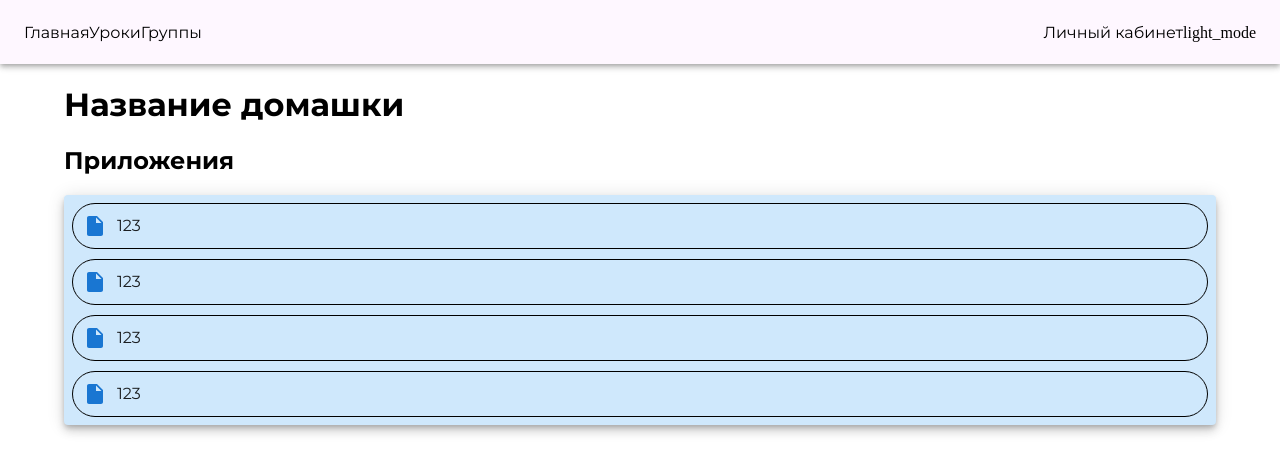
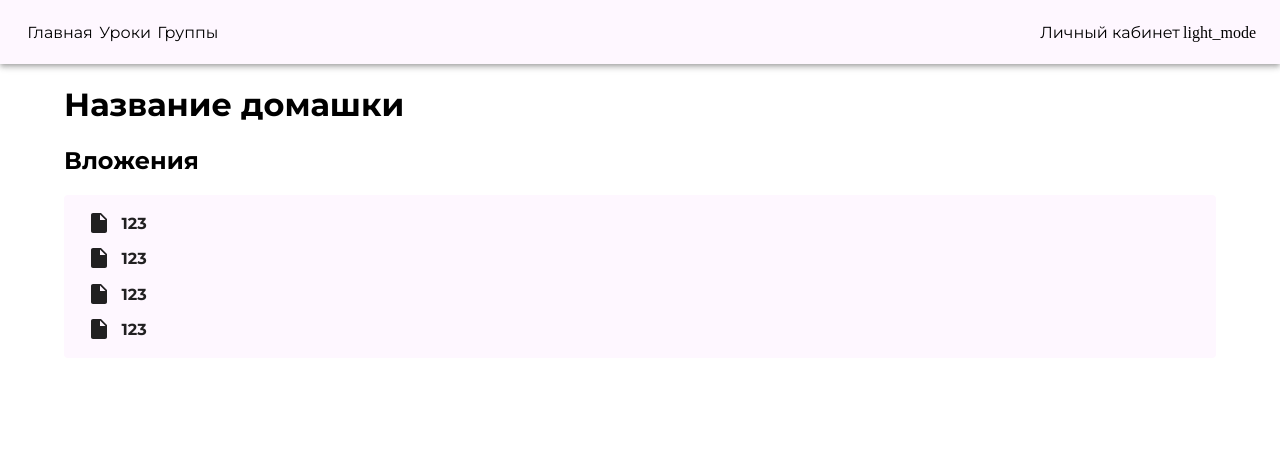
Before and after one commit to MrDrag0nXYT/PSTUEdu-FrontEnd, a React (Create React App) app in the folder pstuedu/: page /lessons in a window 1280 px wide. Shown: the top 474 px of the page. Built offline with nearby package versions, Linux system fonts and the light colour scheme; the HTML template or start-up script is replaced by a standard one.

Commit message:
lessons page remake

```diff
--- a/pstuedu/src/components/Card.js
+++ b/pstuedu/src/components/Card.js
@@ -1,16 +1,22 @@
-import React from 'react'
-import InsertDriveFileIcon from '@mui/icons-material/InsertDriveFile';
+import React from "react";
+import InsertDriveFileIcon from "@mui/icons-material/InsertDriveFile";
 
-import "../css/card.css"
+import "../css/card.css";
 
-
-export default function Card({title, href}) {
-    return (
-        <a href={href} className="card link">
-                <div className="card_div">
-                    <InsertDriveFileIcon color="primary" className="image" width={24} height={24}/>
-                    <div className="title">{title}</div>
-                </div>
-        </a>
-    )
+export default function Card({ title, href }) {
+  return (
+    <div className="card" style={{ justifyContent: "start" }}>
+      <md-outlined-button href={href} style={{width: "100%"}}>
+        <div className="card_div">
+          <InsertDriveFileIcon
+            color="inherit"
+            className="image"
+            // width={24}
+            // height={24}
+          />
+          <h4 className="title">{title}</h4>
+        </div>
+      </md-outlined-button>
+    </div>
+  );
 }
--- a/pstuedu/src/components/LessonPage.js
+++ b/pstuedu/src/components/LessonPage.js
@@ -3,6 +3,7 @@ import {Paper} from "@mui/material";
 import Container from "@mui/material/Container";
 import Card from "./Card";
 import "../css/lessonpage.css";
+import "@material/web/all";
 
 export default function LessonPage() {
     return (
@@ -11,10 +12,10 @@ export default function LessonPage() {
                 <h1>Название домашки</h1>
 
                 <div>
-                    <h2>Приложения</h2>
+                    <h2>Вложения</h2>
 
-                    <Paper className="cards" elevation={6}
-                           sx={{bgcolor: '#cfe8fc', height: '100%', padding: 1}}>
+                    <Paper className="cards" elevation={0}
+                           sx={{bgcolor: 'var(--md-sys-color-background)', height: '100%', padding: "1rem", display: "flex", flexDirection: "column"}}>
                         <Card title="123" href="/home"></Card>
                         <Card title="123" href="/home"></Card>
                         <Card title="123" href="/home"></Card>
--- a/pstuedu/src/components/NavigationBar.css
+++ b/pstuedu/src/components/NavigationBar.css
@@ -1,6 +1,3 @@
-
-
-
 @font-face {
   font-family: "Material Symbols Outlined";
   font-style: normal;
@@ -33,35 +30,56 @@ md-icon {
   font-family: "Material Symbols Outlined";
 }
 
-.nav{
+.nav {
   background-color: var(--md-sys-color-error);
   color: var(--md-sys-color-error);
 }
 
-.toolbar{
+.toolbar {
   display: flex;
   justify-content: space-between;
 }
 
-.left{
-
+.left {
+  display: flex;
 }
 
-@media screen and (max-width: 640px){
-    .toolbar{
-      display: none;
-      padding: 10px;
-    }
+.right {
+  display: flex;
+  align-items: center;
+}
 
-  .left{
-    display: flex;
+div md-filled-tonal-button {
+  margin: 0 0.5em 0 0.5em;
+}
+
+div md-text-button {
+  margin: 0 0.5em 0 0.5em;
+}
+
+@media screen and (min-width: 400px) {
+  div md-filled-tonal-button {
+    margin: 0.2em;
+  }
+
+  div md-text-button {
+    margin: 0.2em;
+  }
+}
+
+@media screen and (max-width: 640px) {
+  .toolbar {
+    display: none;
+    padding: 10px;
+  }
+
+  .left {
     flex-direction: column;
   }
-
 }
 
-@media screen and (max-width: 350px){
-  .right{
+@media screen and (max-width: 350px) {
+  .right {
     display: flex;
     flex-direction: column;
     align-items: center;
--- a/pstuedu/src/components/NavigationBar.js
+++ b/pstuedu/src/components/NavigationBar.js
@@ -5,21 +5,54 @@ import Container from "@mui/material/Container";
 import "@material/web/all";
 import "./NavigationBar.css";
 import "../index.css";
-
+import { useLocation } from "react-router-dom";
 
 function NavigationBar() {
+  const { pathname } = useLocation();
+
   return (
-            <AppBar position="static" className="nav" color="inherit" style={{ backgroundColor: "var(--md-sys-color-background)"}}>
+    <AppBar
+      position="sticky"
+      className="nav"
+      color="inherit"
+      style={{ backgroundColor: "var(--md-sys-color-background)" }}
+    >
       <Container maxWidth="xl">
         <Toolbar disableGutters className="toolbar">
           <div className="left">
-                            <md-filled-tonal-button href="/home">Главная</md-filled-tonal-button>
+            {pathname === "/home" ? (
+              <md-filled-tonal-button href="/home">
+                Главная
+              </md-filled-tonal-button>
+            ) : (
+              <md-text-button href="/home">Главная</md-text-button>
+            )}
+
+            {pathname === "/lessons" ? (
+              <md-filled-tonal-button href="/lessons">
+                Уроки
+              </md-filled-tonal-button>
+            ) : (
               <md-text-button href="/lessons">Уроки</md-text-button>
+            )}
+
+            {pathname === "/group" ? (
+              <md-filled-tonal-button href="/group">
+                Группы
+              </md-filled-tonal-button>
+            ) : (
               <md-text-button href="/group">Группы</md-text-button>
+            )}
           </div>
 
           <div className="right">
-                            <md-text-button href="#account">Личный кабинет</md-text-button>
+            {pathname === "/account" ? (
+              <md-filled-tonal-button href="/account">
+                Личный кабинет
+              </md-filled-tonal-button>
+            ) : (
+              <md-text-button href="/account">Личный кабинет</md-text-button>
+            )}
             <md-outlined-icon-button>
               <md-icon>light_mode</md-icon>
             </md-outlined-icon-button>
--- a/pstuedu/src/css/card.css
+++ b/pstuedu/src/css/card.css
@@ -1,44 +1,22 @@
-.card{
-    width: 100%;
-
-    border: 1px solid black;
-    border-radius: 1000px;
-
-    display: flex;
-    align-items: center;
-
-    padding-top: 10px;
-    padding-bottom: 10px;
-
+.card {
+  width: 100%;
+  display: flex;
 }
 
-.card:hover{
-    background-color: var(--md-sys-color-surface);
+.card_div {
+  width: 100%;
+  display: flex;
+  align-items: start;
 }
 
-.card_div{
-    width: 100%;
-
-
-    display: flex;
-    align-items: center;
-
-
+.card:not(:last-child) {
+  margin-bottom: 10px;
 }
 
-.card:not(:last-child){
-    margin-bottom: 10px;
+.title {
+  margin: 0.2em;
 }
 
-.link{
-    text-decoration: none;
-    color: inherit;
-
-    width: inherit;
-
+.image {
+  margin: 0 0.3em 0 0.3em;
 }
-
-.image{
-    margin-left: 10px;
-    margin-right: 10px;
-}
```
Also changed, not shown: pstuedu/src/logo.svg (deleted). Lines whose indentation alone changed are shown as unchanged.
